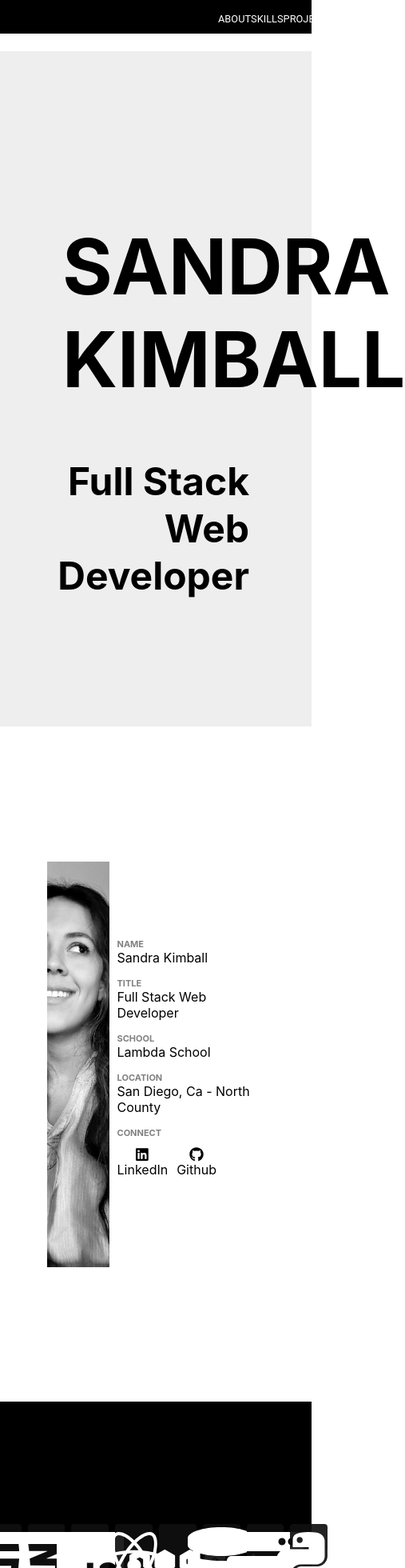
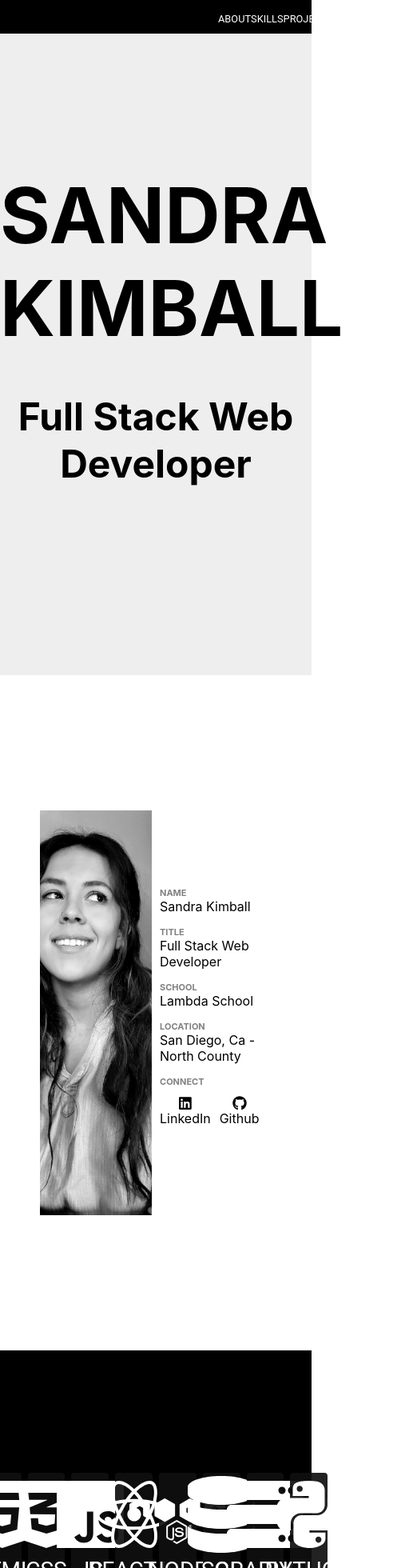
Before and after one commit to sandramkimball/sandramkimball, a React (Create React App) app in the folder portfolio/: page / in a window 390 px wide. Shown: the top 1960 px of the page at 80% size, 507 px wide, since content can reach past the window. Built offline with nearby package versions, Linux system fonts and the light colour scheme.

Commit message:
began mobile response additions

```diff
--- a/portfolio/src/components/Banner_1.js
+++ b/portfolio/src/components/Banner_1.js
@@ -43,27 +43,23 @@ const Sec1 = styled.section`
     justify-content: center;
     margin: auto;
     height: 100vh;
-    width: 70%;
+    width: 90%;
     .pic-title{
         display: flex;
         align-items: center;
         justify-content: center;
         flex-direction: column;
+        width: 40%;
         img{
-            width: 20vw;
+            width: 100%;
             height: 60vh;
             object-fit: cover;
             object-position: top;
         }
-        h1, h2{
-            text-align: left;
-            font-family: 'Roboto', sans-serif;
-            font-size: 1.75rem;
-            margin: 0 auto;
-        }
     }
     .skills-container{
         text-align: left;
+        width: 40%;
         margin-left: 10px
         p{padding: 0; margin: 0 0 15px 0}
         h6{
@@ -86,4 +82,12 @@ const Sec1 = styled.section`
         };
         svg{font-size: 1.125rem}
     }
+    @media only screen and(max-width: 1050px){
+        .pic-title img{
+            // width: 20vw;
+            height: 50vh;
+            object-fit: contain;
+        }
+    }
+
 `
--- a/portfolio/src/components/Banner_3.js
+++ b/portfolio/src/components/Banner_3.js
@@ -9,6 +9,7 @@ import homepage from '../images/tinyHomepage.png';
 import icnst from '../images/icnst.png';
 import sautidb3 from '../images/sautidb3.png';
 import stylist from '../images/stylist-find.png';
+import mars from '../images/mars-explor.png';
 
 const slides = [
     ({style}) => <animated.div style={{...style, cursor: 'pointer'}}>
@@ -39,14 +40,21 @@ const slides = [
                         <p>Built a SQL database, populated it with dummy data, and used it in a front end application designed as a professional platform for hairstylists to self promote.</p>
                     </a>
                     </animated.div>,
+    ({style}) => <animated.div style={{...style, cursor: 'pointer'}}>
+    <a>
+        <img src={mars}/>
+        <h2>Coming Soon</h2>
+        <p>Online Python/Django maze game.</p>
+    </a>
+    </animated.div>,
 ]
 
 const Projects = () => {
     const [index, set] = useState(0)
-    const handleClick = () => (set(state => (state + 1) % 4), [])
-    const handleBackClick = () => (set(state => (state + 3) % 4), [])
+    const handleClick = () => (set(state => (state + 1) % 5), [])
+    const handleBackClick = () => (set(state => (state + 3) % 5), [])
     const transitions = useTransition(index, p => p, {
-        from: {opacity: 0, transform: 'translated3d(50%, 0, 0'},
+        from: {opacity: 0, transform: 'translated3d( 100%, 0, 0'},
         enter: {opacity: 1, transform: 'translated3d(0%, 0, 0'},
         leave: {opacity: 0, transform: 'translated3d(-100%, 0, 0'},
     })
@@ -75,7 +83,6 @@ const ProjectsContainer = styled.section`
     display: flex;
     justify-content: center;
     background: #f7f7f7;
-    // position: absolute;
     will-change: transform, opacity;
     svg{
         font-size: 4rem;
@@ -98,8 +105,17 @@ const ProjectsContainer = styled.section`
         text-decoration: none;
         align-items: center;
         justify-content: center;
+        margin: auto;
         color: black;
         :hover{color: gray}
     }
-    p{width: 50vw}
+    p{max-width: 50vw;margin: auto;}
+
+    @media only screen and(max-width: 1050px){
+        a img{
+            height: 45vh;
+            max-width: 80vw;
+        }
+    }
+
 `;
--- a/portfolio/src/components/Banner_Home.js
+++ b/portfolio/src/components/Banner_Home.js
@@ -11,21 +11,22 @@ const HomeBanner = () => {
     })
 
     return (
-        <animated.div style={props}>
-            <Home>
+        <Home>
+            <animated.div style={props}>
                 <h1>SANDRA KIMBALL</h1>
                 <h3>Full Stack Web Developer</h3>
-            </Home>
-        </animated.div>
+            </animated.div>
+        </Home>
     )
 }
 
 const Home = styled.div`
     height: 100vh;
     background-color: #eeeeef;
-    margin: 0;
-    h1{font-size: 6rem; margin-left: 20%; padding-top: 25vh; text-align: left;}
-    h3{font-size: 3rem; padding: 0; margin-right: 20%; text-align: right}
+    margin: auto;
+    text-align: center;
+    h1{font-size: 6rem; margin: 0; padding-top: 25vh; }
+    h3{font-size: 3rem; padding: 0;}
 `;
 
 export default HomeBanner;
--- a/portfolio/src/components/Skills.js
+++ b/portfolio/src/components/Skills.js
@@ -70,4 +70,14 @@ const SkillList = styled.div`
             padding: 4px 0;
             margin: 0 4px;
         }
-}`
+    }
+    @media only screen and(max-width: 1050px){
+        width: 70%;
+        margin: auto;
+        ul{
+            flex-wrap: wrap;
+            li{
+                margin: 2px;
+            }
+        }
+    }`
```
Also changed, not shown: portfolio/src/images/mars-explor.png (added), portfolio/src/images/stylist-find.png.
